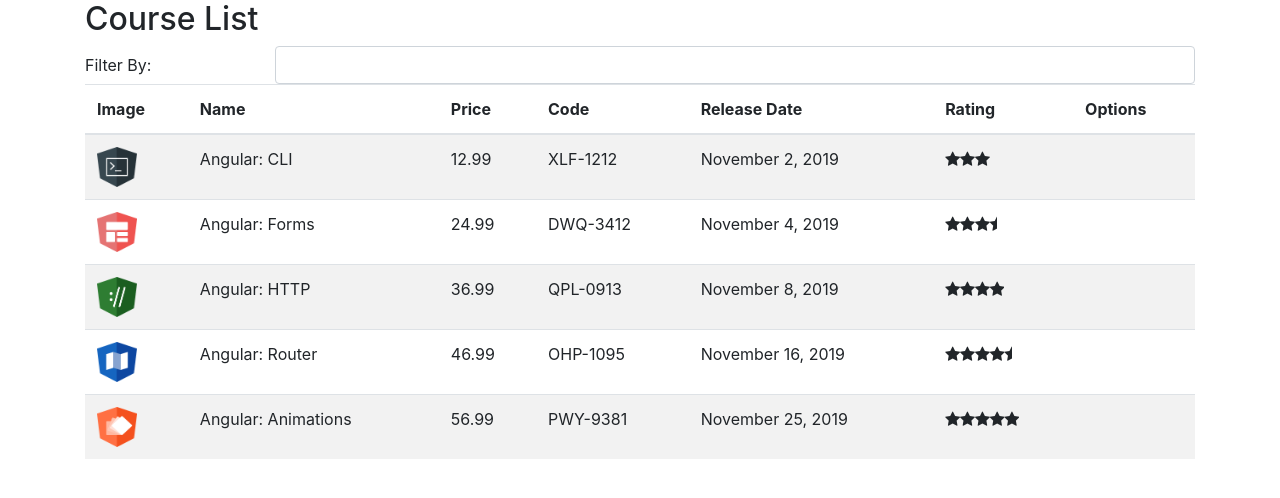
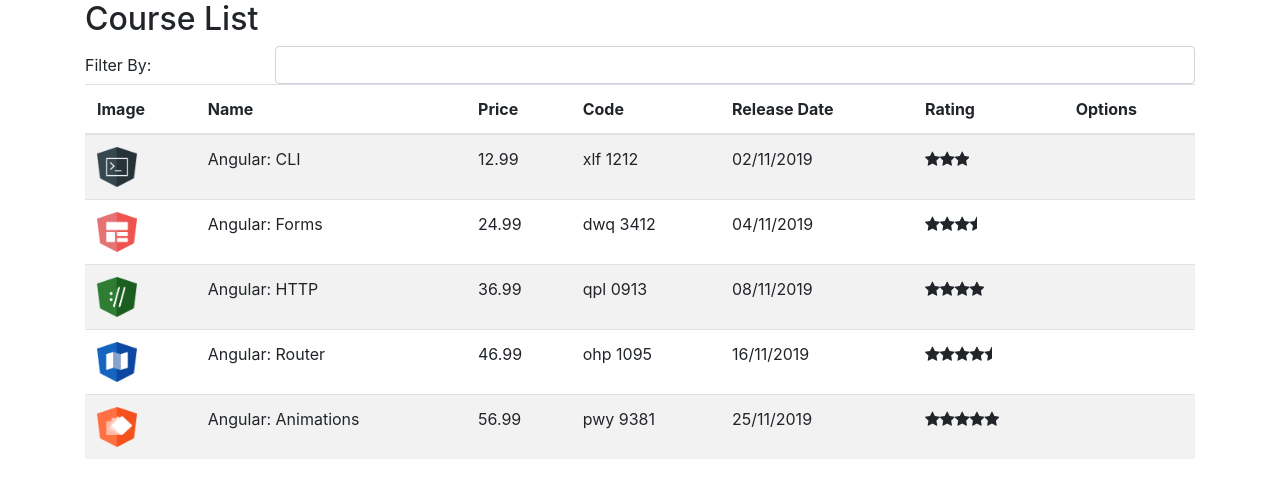
Before and after one commit to marcoamolinaro/course-manager-angular, an Angular app: page / in a window 1280 px wide. Shown: the top 498 px of the page. Built offline with nearby package versions, Linux system fonts and the light colour scheme.

Commit message:
pipe, crinado replacepipe

```diff
--- a/src/app/app.module.ts
+++ b/src/app/app.module.ts
@@ -3,7 +3,8 @@ import { FormsModule } from '@angular/forms';
 import { BrowserModule } from '@angular/platform-browser';
 
 import { AppComponent } from './app.component';
-import { CourseListComponent } from './courses/cours-list.component';
+import { CourseListComponent } from './courses/course-list.component';
+import { ReplacePipe } from './pipe/replace.pipe';
 import { StarComponent } from './star/star.compoment';
 
 
@@ -12,6 +13,7 @@ import { StarComponent } from './star/star.compoment';
     AppComponent,
     CourseListComponent,
     StarComponent,
+    ReplacePipe
   ],
   imports: [
     BrowserModule,
--- a/src/app/courses/course-list.compoment.html
+++ b/src/app/courses/course-list.compoment.html
@@ -25,8 +25,8 @@
             <td><img [src]="course.imageUrl" width="40" height="40" alt=""></td>
             <td>{{ course.name}}</td>
             <td>{{ course.price}}</td>
-            <td>{{ course.code}}</td>
-            <td>{{ course.releaseDate}}</td>
+            <td>{{ course.code | lowercase | replace: '-': ' '}}</td>
+            <td>{{ course.releaseDate | date: 'dd/MM/yyyy'}}</td>
             <td>
                 <app-star [rating]="course.rating"></app-star>
             </td>
--- /dev/null
+++ b/src/app/pipe/replace.pipe.ts
@@ -0,0 +1,11 @@
+import { Pipe, PipeTransform } from "@angular/core";
+
+@Pipe({
+    name: 'replace'
+})
+export class ReplacePipe implements PipeTransform {
+
+    transform(value: string, char: string, valueToReplace: string) {
+        return value.replace(char, valueToReplace);
+    }
+}
```
Also changed, not shown: src/app/courses/course-list.component.ts (renamed from src/app/courses/cours-list.component.ts).
